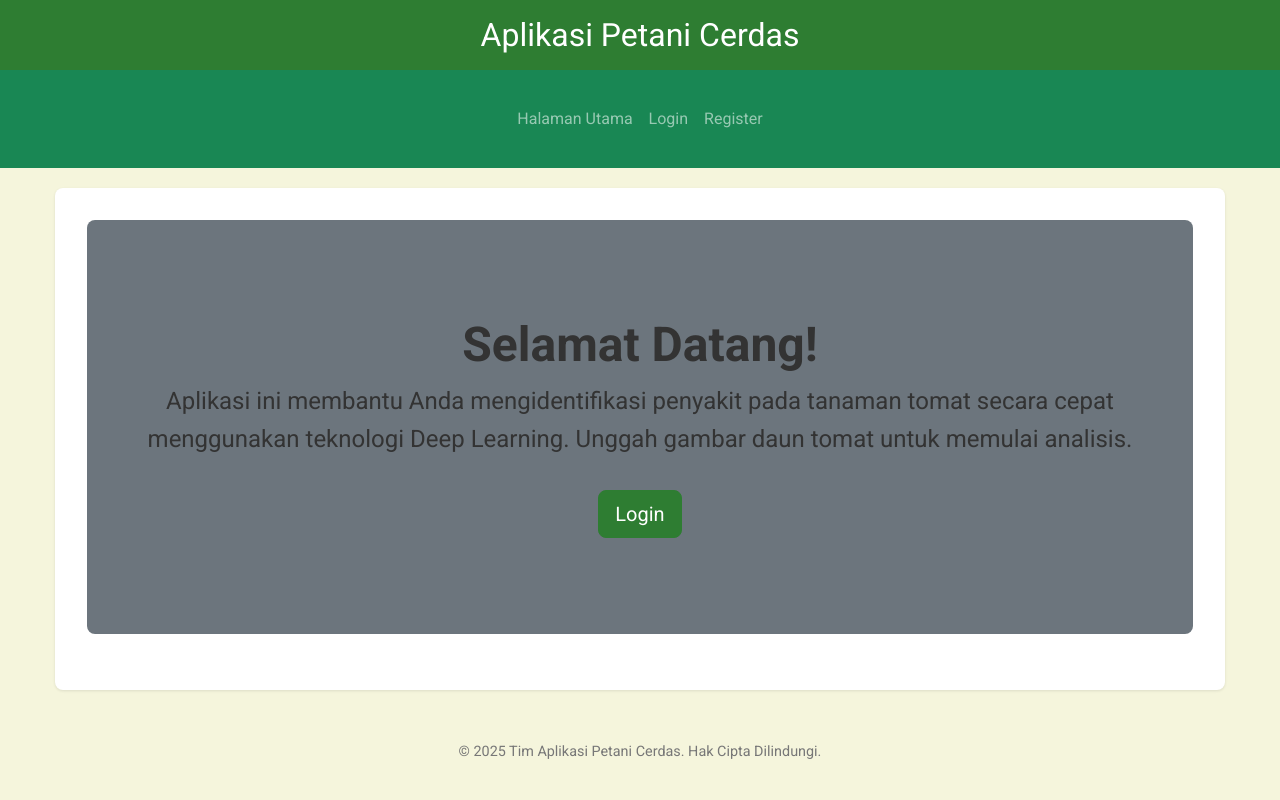
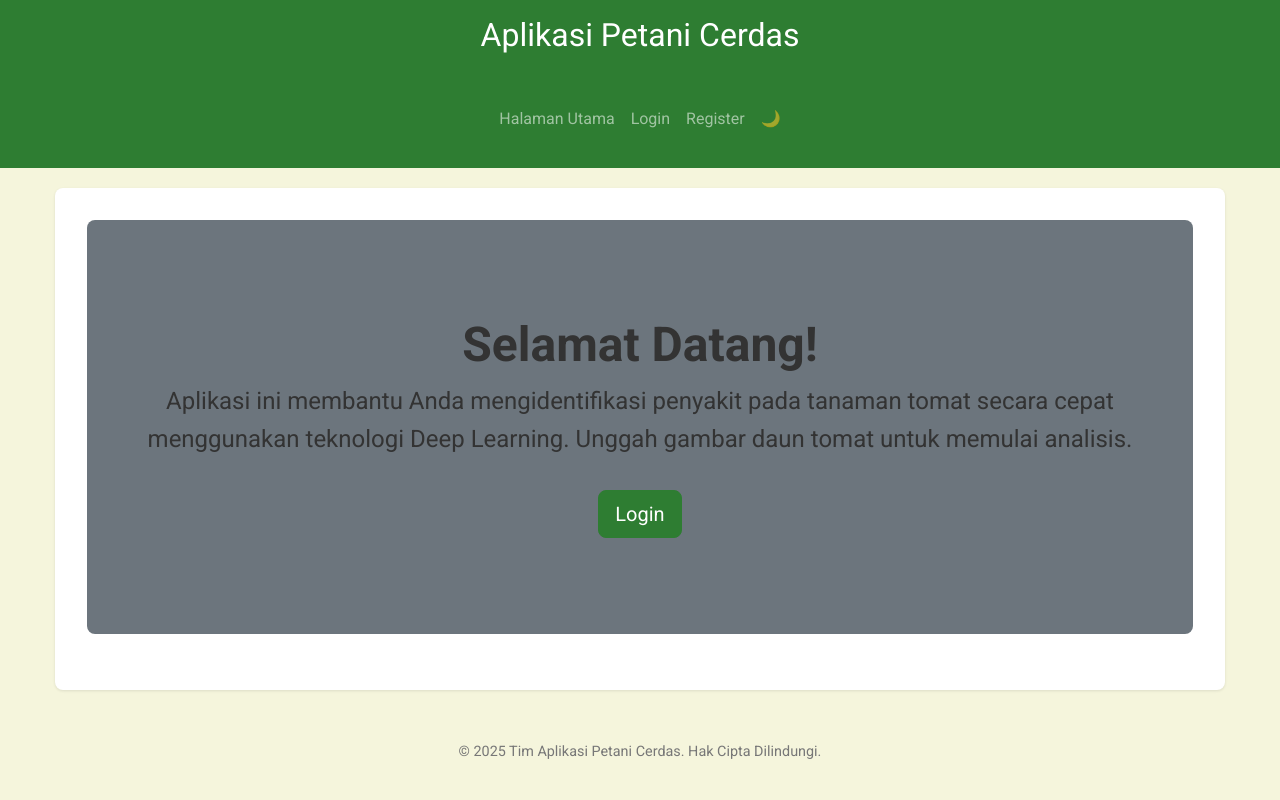
Before and after one commit to asepbelajar891-max/klasifikasi-hama, a Flask app: page / in a window 1280 px wide. Run offline with Flask 3, Linux system fonts and the light colour scheme.

Commit message:
Add dark mode toggle and theme variables

```diff
--- a/static/css/style.css
+++ b/static/css/style.css
@@ -1,8 +1,27 @@
+/* Theme Variables */
+:root {
+    --bg-color: #F5F5DC;
+    --text-color: #333333;
+    --header-bg: #2E7D32;
+    --header-text-color: #ffffff;
+    --main-bg: #FFFFFF;
+    --footer-text: #777;
+}
+
+.dark-mode {
+    --bg-color: #121212;
+    --text-color: #F5F5DC;
+    --header-bg: #1B5E20;
+    --header-text-color: #ffffff;
+    --main-bg: #333333;
+    --footer-text: #cccccc;
+}
+
 /* General Body Styles */
 body {
     font-family: 'Roboto', 'Lato', sans-serif;
-    background-color: #F5F5DC; /* Krem muda / Off-white */
-    color: #333333; /* Abu-abu tua untuk teks */
+    background-color: var(--bg-color);
+    color: var(--text-color);
     margin: 0;
     padding: 0;
     line-height: 1.6;
@@ -15,12 +34,17 @@ body {
 }
 
 /* Header */
+
 .header {
-    background-color: #2E7D32; /* Hijau tua */
+    background-color: var(--header-bg); /* Hijau tua */
     padding: 1rem 0;
-    color: white;
+    color: var(--header-text-color);
     text-align: center;
     box-shadow: 0 2px 4px rgba(0,0,0,0.1);
+}
+
+.navbar {
+    background-color: var(--header-bg) !important;
 }
 
 .header h1 {
@@ -30,7 +54,7 @@ body {
 
 /* Main Content Area */
 .main-content {
-    background-color: #FFFFFF; /* Latar putih untuk konten utama */
+    background-color: var(--main-bg); /* Latar putih untuk konten utama */
     padding: 2rem;
     border-radius: 8px;
     box-shadow: 0 1px 3px rgba(0,0,0,0.1);
@@ -108,7 +132,7 @@ body {
     text-align: center;
     margin-top: 30px;
     padding: 20px 0;
-    color: #777;
+    color: var(--footer-text);
     font-size: 0.9rem;
 }
 
--- a/templates/layout.html
+++ b/templates/layout.html
@@ -41,6 +41,9 @@
                         <li class="nav-item"><a class="nav-link" href="{{ url_for('main.login') }}">Login</a></li>
                         <li class="nav-item"><a class="nav-link" href="{{ url_for('main.register') }}">Register</a></li>
                     {% endif %}
+                    <li class="nav-item">
+                        <a class="nav-link" href="#" id="theme-toggle" title="Toggle dark mode">🌙</a>
+                    </li>
                 </ul>
             </div>
         </div>
@@ -62,5 +65,20 @@
     {# Block for extra JavaScript from child pages #}
     {% block scripts_extra %}{% endblock %}
 
+    <script>
+        const body = document.body;
+        const toggle = document.getElementById('theme-toggle');
+        const savedTheme = localStorage.getItem('theme');
+        if (savedTheme === 'dark') {
+            body.classList.add('dark-mode');
+        }
+        toggle.addEventListener('click', (e) => {
+            e.preventDefault();
+            body.classList.toggle('dark-mode');
+            const theme = body.classList.contains('dark-mode') ? 'dark' : 'light';
+            localStorage.setItem('theme', theme);
+        });
+    </script>
+
 </body>
 </html>
```
